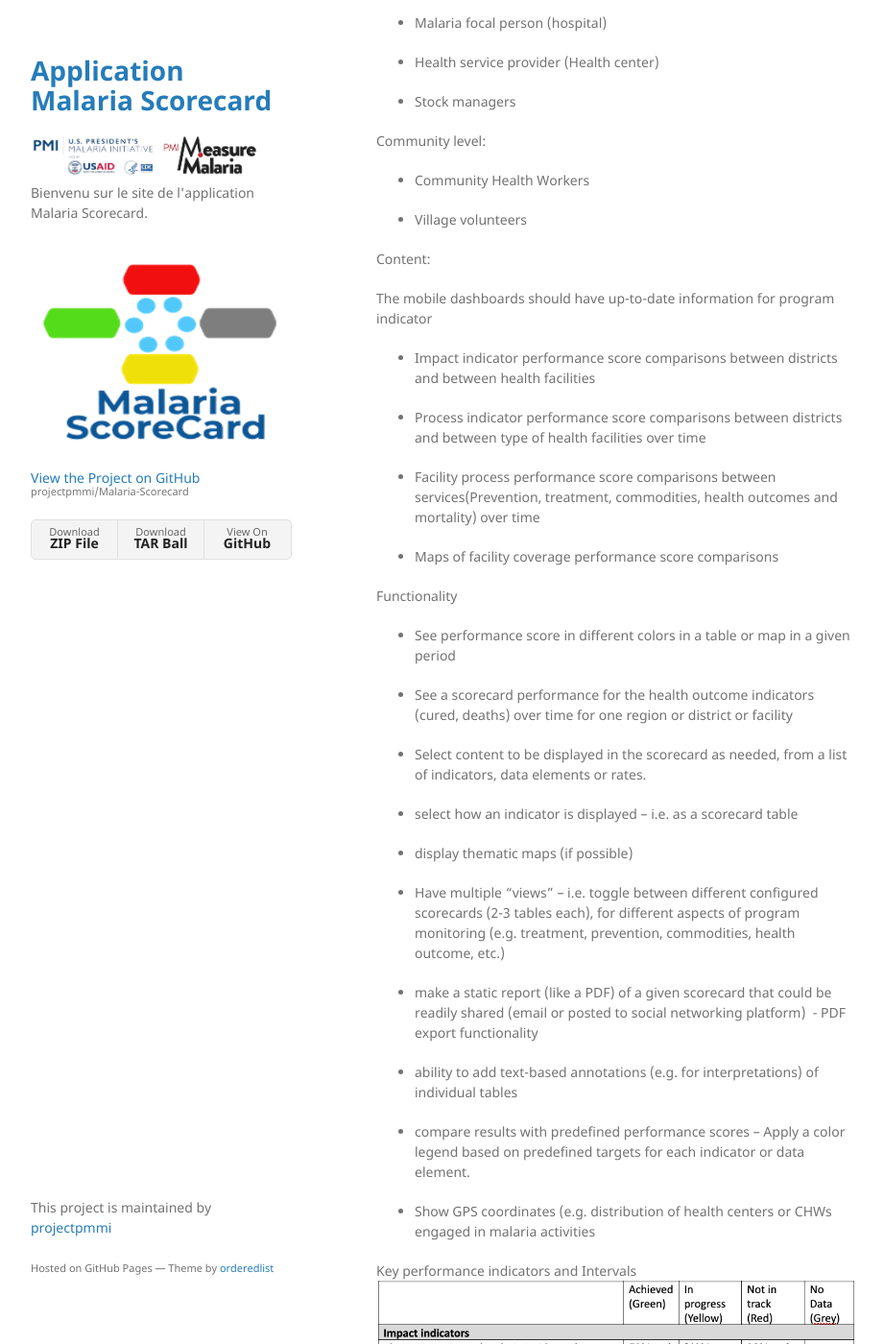
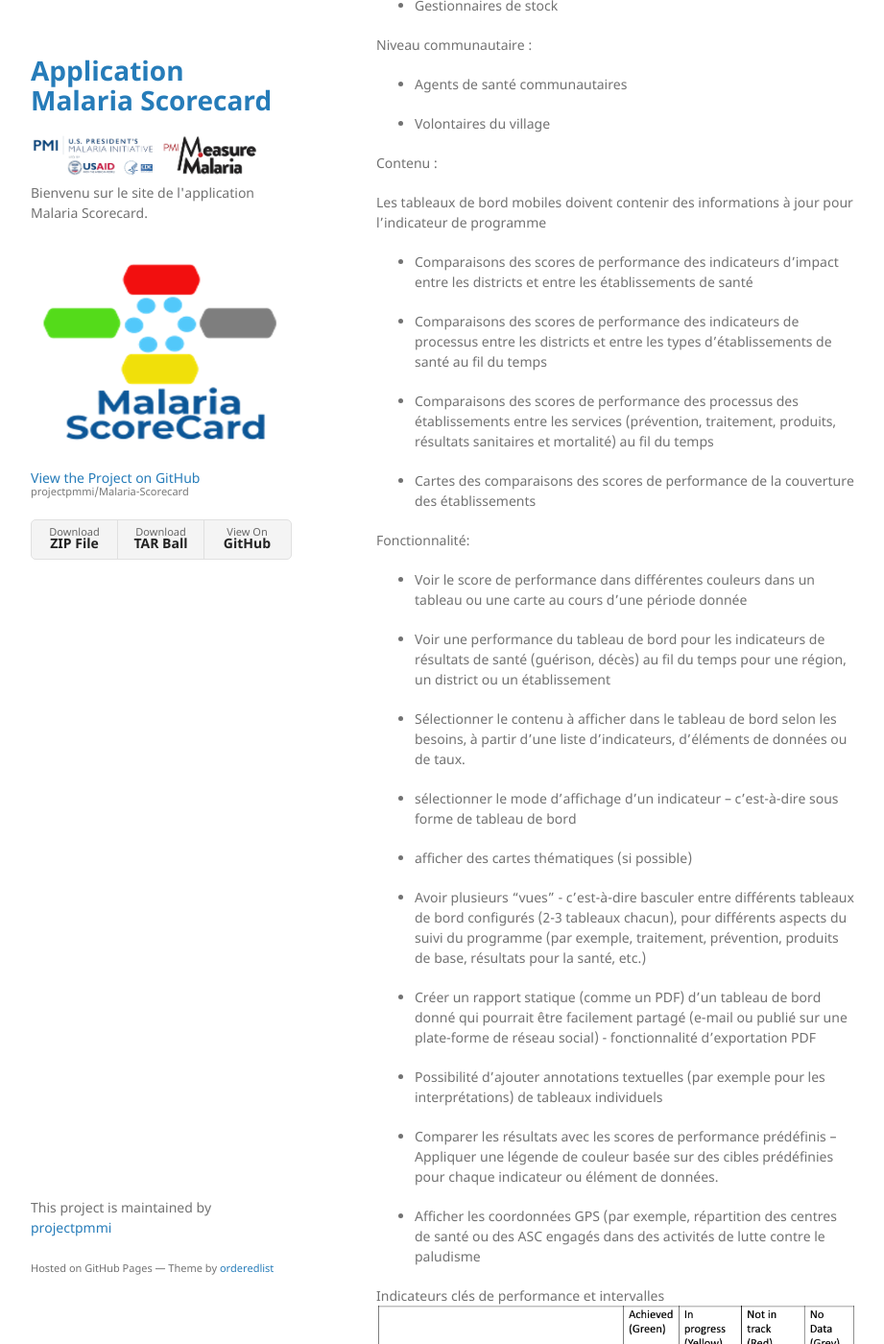
Before and after one commit to projectpmmi/Malaria-Scorecard, a Jekyll site: the page built from docs/specs.md, in a window 1280 px wide and 1400 px high, scrolled down 871 px. Shown: the whole window at 96% size, without its empty margins (178-1099 px from the left). Built offline with Jekyll 4.4.1, drawn with Linux system fonts in a browser that asks for light colours; some of the changed text lies outside the part shown.

Commit message:
french translation specs

```diff
--- a/docs/specs.md
+++ b/docs/specs.md
@@ -6,144 +6,146 @@
 
 # MEASURE MALARIA SCORECARD APP
 
-## FUNCTIONAL AND TECHNICAL REQUIREMENTS
+## EXIGENCES FONCTIONNELLES ET TECHNIQUES
 
-### 1.  Functional Requirements for a set of Malaria M&E scorecards for mobile devices
-        ==============================================================================
-
-#### Users
-
-MEASURE Evaluation envisions a diverse set of potential users at the periphery of the health system, including:
-
-District level:
-
--   Malaria program managers
-
--   Data managers (malaria program, and HMIS)
-
--   Supply chain managers (pharmaceutical and malaria commodities, such as bed nets)
-
--   District health medical officers
-
--   Vector control personnel
-
--   Disease surveillance officers
-
-Facility level:
-
--   Facility In-charge
-
--   Data manager (Hospital)
-
--   Malaria focal person (hospital)
-
--   Health service provider (Health center)
-
--   Stock managers
-
-Community level:
-
--   Community Health Workers
-
--   Village volunteers
-
-Content:
-
-The mobile dashboards should have up-to-date information for program indicator
-
--   Impact indicator performance score comparisons between districts and between health facilities
-
--   Process indicator performance score comparisons between districts and between type of health facilities over time
-
--   Facility process performance score comparisons between services(Prevention, treatment, commodities, health outcomes and mortality) over time
-
--   Maps of facility coverage performance score comparisons
-
-Functionality
-
--   See performance score in different colors in a table or map in a given period
-
--   See a scorecard performance for the health outcome indicators (cured, deaths) over time for one region or district or facility
-
--   Select content to be displayed in the scorecard as needed, from a list of indicators, data elements or rates.
-
--   select how an indicator is displayed -- i.e. as a scorecard table
-
--   display thematic maps (if possible)
-
--   Have multiple "views" -- i.e. toggle between different configured scorecards (2-3 tables each), for different aspects of program monitoring (e.g. treatment, prevention, commodities, health outcome, etc.)
-
--   make a static report (like a PDF) of a given scorecard that could be readily shared (email or posted to social networking platform)  - PDF export functionality
-
--   ability to add text-based annotations (e.g. for interpretations) of individual tables
-
--   compare results with predefined performance scores -- Apply a color legend based on predefined targets for each indicator or data element.
-
--   Show GPS coordinates (e.g. distribution of health centers or CHWs engaged in malaria activities
-
-Key performance indicators and Intervals
-![Key performance indicators and Intervals](./assets/img/indtable1.png)
-![Key performance indicators and Intervals](./assets/img/indtable1-1.png)
-The proposed score performance targets are illustrative. Each country will define their score performance targets to monitor.
-
-Display of the Region scorecard table
-
-![Display of the Region scorecard](./assets/img/indtable2.png)
-![Display of the Region scorecard](./assets/img/indtable3.png)
+### 1. Exigences fonctionnelles pour un ensemble de tableaux de bord S&E du paludisme pour appareils mobiles
 
 
-Display of the District scorecard table
-![Display of the District scorecard](./assets/img/indtable4.png)
 
- Display of the Facility scorecard table
- ![Display of the District scorecard](./assets/img/indtable5.png)
- ![Display of the District scorecard](./assets/img/indtable6.png)
+#### Utilisateurs
 
- Display of one Region or District or Facility scorecard table over time
-![Display of the District scorecard](./assets/img/indtable7.png)
-![Display of the District scorecard](./assets/img/indtable8.png)
+MEASURE Evaluation envisage un ensemble diversifié d'utilisateurs potentiels à la périphérie du système de santé, y compris :
+
+Au niveau du district :
+
+- Gestionnaires de programme de lutte contre le paludisme
+
+- Gestionnaires de données (programme de lutte contre le paludisme et HMIS)
+
+- Chaîne d'approvisionnement, tels que les moustiquaires)
+
+- Médecins de district
+
+- Personnel de lutte antivectorielle
+
+- Officiers de surveillance des maladies
 
 
-1.  Technical requirements for the MEASURE Malaria scorecard app
-    ============================================================
+Niveau établissements sanitaires:
 
-1.  ### Phase 1: DHIS2 web based responsive mobile friendly scorecard app
+- Gestionnaire de données
 
-The first phase of the project will consist of developing a REACT.js DHIS mobile friendly app that will allow mobile display of the scorecards representation of a set of indicators.
+- Point de contact Malaria (Hôpital)
 
-### Configuration interface:
+- Prestataires de services de santé (Centre de santé)
 
--   Will allow the selection of a DHIS2 indicator and data element group to be used for scorecard generation.
+- Gestionnaires de stock
 
--   Ordering of the scorecards
 
-### Scorecard mobile interface
+Niveau communautaire :
 
--   Display of mobile friendly scorecard automatically adjusting to the screen dimensions (Mobile or Desktop)
+- Agents de santé communautaires
 
-### Report module
+- Volontaires du village
 
--   Possibility to download the scorecards in PDF or image format.
+Contenu :
 
-1.  ### Phase 2: Android scorecard view app
+Les tableaux de bord mobiles doivent contenir des informations à jour pour l'indicateur de programme
 
-During this initial phase an android app will be developed that will only download the scorecard generated using the web based DHIS2 mobile friendly app in a PDF or Image format and display it on the mobile phone offline.
+- Comparaisons des scores de performance des indicateurs d'impact entre les districts et entre les établissements de santé
 
-1.  ### Phase 3: Android fully configurable dynamic offline scorecard app
+- Comparaisons des scores de performance des indicateurs de processus entre les districts et entre les types d'établissements de santé au fil du temps
 
-During this phase, the app will evolve to allow download of the metadata and a certain amount of data related to a selected set of indicators for a certain number of periods to the mobile device and allow for use in a predefined set of scorecard tables designed to be used on a mobile phone app.
+- Comparaisons des scores de performance des processus des établissements entre les services (prévention, traitement, produits, résultats sanitaires et mortalité) au fil du temps
 
-1.  ### Programming language:
+- Cartes des comparaisons des scores de performance de la couverture des établissements
 
-During phases 1 the DHIS2 mobile friendly app will be developed using JavaScript programming language and the following libraries:
 
--   REACT.js for the app development
+Fonctionnalité:
 
--   Bootstrap for the template engine
+- Voir le score de performance dans différentes couleurs dans un tableau ou une carte au cours d'une période donnée
 
--   Highchart library for dashboard charts generation
+- Voir une performance du tableau de bord pour les indicateurs de résultats de santé (guérison, décès) au fil du temps pour une région, un district ou un établissement
 
-At the phase 2 and 3 the Android app will be developed using the JAVA programming language.
+- Sélectionner le contenu à afficher dans le tableau de bord selon les besoins, à partir d'une liste d'indicateurs, d'éléments de données ou de taux.
+
+- sélectionner le mode d'affichage d'un indicateur -- c'est-à-dire sous forme de tableau de bord
+
+- afficher des cartes thématiques (si possible)
+
+- Avoir plusieurs "vues" - c'est-à-dire basculer entre différents tableaux de bord configurés (2-3 tableaux chacun), pour différents aspects du suivi du programme (par exemple, traitement, prévention, produits de base, résultats pour la santé, etc.)
+
+- Créer un rapport statique (comme un PDF) d'un tableau de bord donné qui pourrait être facilement partagé (e-mail ou publié sur une plate-forme de réseau social) - fonctionnalité d'exportation PDF
+
+- Possibilité d'ajouter annotations textuelles (par exemple pour les interprétations) de tableaux individuels
+
+- Comparer les résultats avec les scores de performance prédéfinis -- Appliquer une légende de couleur basée sur des cibles prédéfinies pour chaque indicateur ou élément de données.
+
+- Afficher les coordonnées GPS (par exemple, répartition des centres de santé ou des ASC engagés dans des activités de lutte contre le paludisme
+
+Indicateurs clés de performance et intervalles
+![Indicateurs clés de performance et intervalles](./assets/img/indtable1.png)
+![Indicateurs clés de performance et intervalles](. /assets/img/indtable1-1.png)
+Les objectifs de performance de score proposés sont indicatifs. Chaque pays définit ses objectifs de performance de score à surveiller.
+
+Affichage du tableau de score de la région
+
+![Affichage du tableau de bord de la région](./assets/img /indtable2.png)
+![Affichage du scorecard Région](./assets/img/indtable3.png)
+
+
+Affichage du tableau scorecard District
+![Affichage du scorecard District](./assets/img/indtable4.png)
+
+ Affichage du tableau de score Établissement
+ ![Affichage du tableau de bord District](./assets/img/indtable5.png)
+ ![Affichage du tableau de bord District](./assets/img/indtable6.png)
+
+ Affichage d'une Région ou District ou Tableau de bord de l'établissement au fil du temps
+![Affichage du tableau de bord du district](./assets/img/indtable7.png)
+![Affichage du e District scorecard](./assets/img/indtable8.png)
+
+
+# 1. Exigences techniques pour l'application MEASURE Malaria scorecard
+    ========================= ====================================
+
+1. ### Phase 1 : DHIS2 basé sur le Web et adapté aux mobiles app
+
+La première phase du projet consistera à développer une application conviviale mobile REACT.js DHIS qui permettra l'affichage mobile de la représentation des tableaux de bord d'un ensemble d'indicateurs.
+
+### Interface de configuration :
+
+- Permettra la sélection d'un indicateur DHIS2 et d'un groupe d'éléments de données à utiliser pour la génération du tableau de bord.
+
+- Commande des tableaux de bord
+
+### Interface mobile
+
+- Affichage du tableau de bord adapté aux mobiles s'ajustant automatiquement aux dimensions de l'écran (Mobile ou Desktop)
+
+### Module de rapport
+
+- Possibilité de télécharger les tableaux de bord au format PDF ou image.
+
+1. ### Phase 2 : Application de visualisation de tableau de bord Android
+
+Au cours de cette phase initiale, une application Android sera développée qui ne fera que télécharger le tableau de bord généré à l'aide de l'application mobile conviviale DHIS2 basée sur le Web au format PDF ou Image et l'afficher sur le téléphone mobile hors ligne.
+
+1. ### Phase 3 : Application de tableau de bord dynamique hors ligne entièrement configurable pour Android
+
+Au cours de cette phase, l'application évoluera pour permettre le téléchargement des métadonnées et d'une certaine quantité de données liées à un ensemble d'indicateurs sélectionnés pendant un certain nombre de périodes jusqu'au appareil mobile et permettre une utilisation dans un ensemble prédéfini de tableaux de scorecard conçus pour être utilisés sur une application de téléphonie mobile.
+
+1. ### Langage de programmation :
+
+cours des phases 1, l'application mobile DHIS2 sera développée à l'aide du langage de programmation JavaScript et des bibliothèques suivantes :
+
+- REACT.js pour le développement de l'application
+
+- Bootstrap pour le moteur de modèle
+
+- Bibliothèque Highchart pour la génération de tableaux de bord
+
+A la phase 2 et 3 l'application Android sera développée en utilisant le langage de programmation JavaScript.
 
 
 
```
